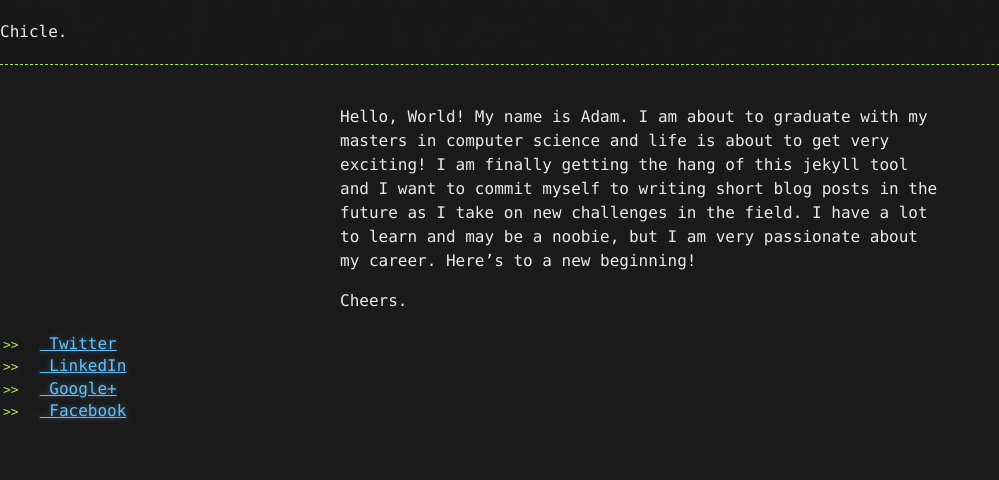
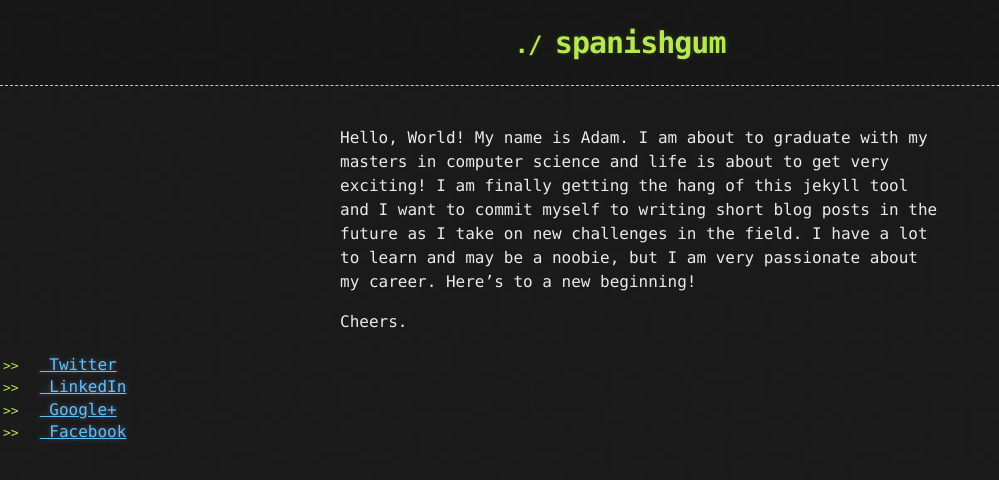
Before and after one commit to spanishgum/spanishgum.github.io, a Jekyll site: the page built from _posts/2017-04-25-hello-world.md, in a window 1280 px wide. Shown: the top 480 px of the page, without its empty margins (0-999 px from the left). Built offline with Jekyll 4.4.1, drawn with Linux system fonts in a browser that asks for light colours.

Commit message:
Centered my post header and made it bgger and colorful

```diff
--- a/_layouts/post.html
+++ b/_layouts/post.html
@@ -11,7 +11,11 @@
     <body>
 
         <header>
-            Chicle.
+            <center>
+            <h1>
+            spanishgum
+            </h1>
+            </center>
         </header>
 
         <div class="container">
```
